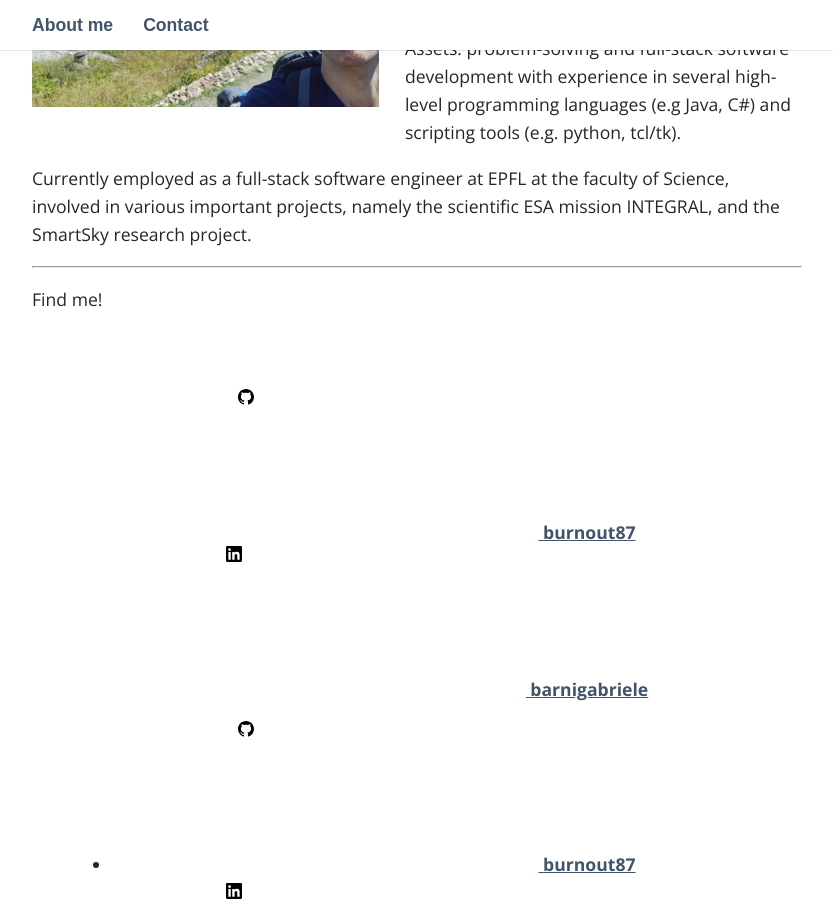
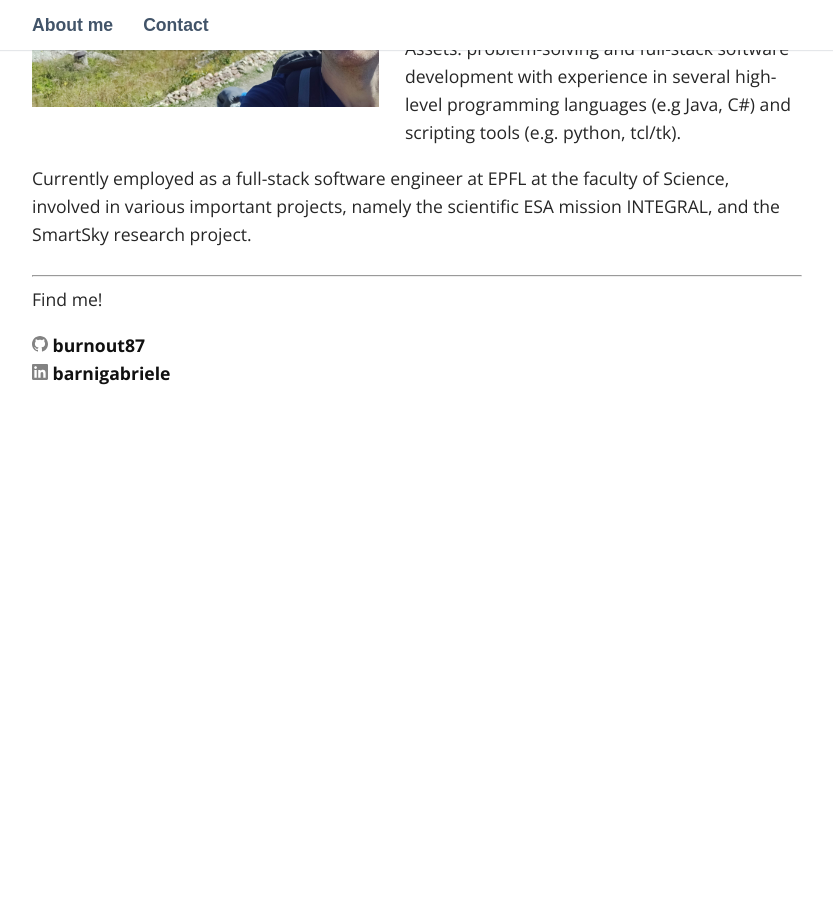
Before and after one commit to burnout87/burnout87.github.io, a Jekyll site: the page built from _pages/01_about.md, in a window 1280 px wide and 900 px high, scrolled down 539 px. Shown: the whole window, without its empty margins (223-1056 px from the left). Built offline with Jekyll 4.4.1, drawn with Linux system fonts in a browser that asks for light colours; some web fonts are replaced; after the commit the page ends 944 px from its top, so only the background shows below that; some of the changed text lies outside the part shown.

Commit message:
footer formatting

```diff
--- a/_includes/footer.html
+++ b/_includes/footer.html
@@ -1,18 +1,9 @@
 <footer>
-	<div class="wrapper">
-		<ul class="social-media-list">
-			<a href="https://github.com/{{ site.github_username| cgi_escape | escape }}"><svg class="svg-icon"><use xlink:href="{{ '/assets/minima-social-icons.svg#github' | relative_url }}"></use></svg> <span class="username">{{ site.github_username| escape }}</span></a>
+	<hr>
+	Find me!
+	<ul class="social-media-list">
+		{%- if site.github_username -%}<li><a target="_blank" href="https://github.com/{{ site.github_username| cgi_escape | escape }}"><svg class="svg-icon"><use xlink:href="{{ '/assets/minima-social-icons.svg#github' | relative_url }}"></use></svg> <span class="username">{{ site.github_username| escape }}</span></a></li>{%- endif -%}
 
-			<a href="https://www.linkedin.com/in/{{ site.linkedin_username| cgi_escape | escape }}"><svg class="svg-icon"><use xlink:href="{{ '/assets/minima-social-icons.svg#linkedin' | relative_url }}"></use></svg> <span class="username">{{ site.linkedin_username| escape }}</span></a>
-
-		</ul>
-	</div>
-
-<ul class="social-media-list">
-	{%- if site.github_username -%}<li><a href="https://github.com/{{ site.github_username| cgi_escape | escape }}"><svg class="svg-icon"><use xlink:href="{{ '/assets/minima-social-icons.svg#github' | relative_url }}"></use></svg> <span class="username">{{ site.github_username| escape }}</span></a></li>{%- endif -%}
-	{%- if site.linkedin_username -%}<li><a href="https://www.linkedin.com/in/{{ site.linkedin_username| cgi_escape | escape }}"><svg class="svg-icon"><use xlink:href="{{ '/assets/minima-social-icons.svg#linkedin' | relative_url }}"></use></svg> <span class="username">{{ site.linkedin_username| escape }}</span></a></li>{%- endif -%}
-
-</ul>
-
-	<p>By <a href="https://burnout87.github.io/">Gabriele</p>
+		{%- if site.linkedin_username -%}<li><a target="_blank" href="https://www.linkedin.com/in/{{ site.linkedin_username| cgi_escape | escape }}"><svg class="svg-icon"><use xlink:href="{{ '/assets/minima-social-icons.svg#linkedin' | relative_url }}"></use></svg> <span class="username">{{ site.linkedin_username| escape }}</span></a></li>{%- endif -%}
+	</ul>
 </footer>
--- a/_pages/01_about.md
+++ b/_pages/01_about.md
@@ -11,9 +11,3 @@ A passionate Software Engineer, with a rich skillset and a solid computer scienc
 Assets: problem-solving and full-stack software development with experience in several high-level programming languages (e.g Java, C#) and scripting tools (e.g. python, tcl/tk).
 
 Currently employed as a full-stack software engineer at EPFL at the faculty of Science, involved in various important projects, namely the scientific ESA mission INTEGRAL, and the SmartSky research project.
-
------
-
-Find me!
-
-{{ site.linkedin_badge }}
--- a/_sass/_assets.scss
+++ b/_sass/_assets.scss
@@ -10,19 +10,39 @@
 
 .footer {
     background-color: #f0f0f0;
-    padding: 20px;
 }
 
 .social-media-list {
-    li + li {
-      padding-top: 5px;
-    }
+    list-style: none;
+    margin-left: 0;
+    padding-left: 0;
+
+    a {
+        color: $brand-color;
+        text-decoration: none;
+
+        &:visited {
+            color: darken($brand-color, 15%);
         }
 
-  .social-media-list a:hover {
+        &:hover {
+            color: $text-color;
+            text-decoration: underline;
+        }
+
+        .social-media-list &:hover {
             text-decoration: none;
 
             .username {
                 text-decoration: underline;
             }
         }
+    }
+}
+
+.svg-icon {
+    width: 16px;
+    height: 16px;
+    display: inline-block;
+    fill: #{$grey-color};
+}
--- a/_sass/_base.scss
+++ b/_sass/_base.scss
@@ -8,6 +8,10 @@ $heading-font: 'Muli', sans-serif;
 $heading-font-color: #425469;
 $light: #E7EDF4;
 $header:  #1D1425;
+$spacing-unit: 30px !default;
+$grey-color: #828282 !default;
+$brand-color: #111 !default;
+$text-color: #111 !default;
 
 *,
 *::before,
--- a/_sass/_layout.scss
+++ b/_sass/_layout.scss
@@ -105,7 +105,3 @@ aside {
 		}
 	}
 }
-footer {
-	text-align: center;
-	padding: 40px;
-}
```
Also changed, not shown: _layouts/page.html (line endings or trailing spaces). Lines whose indentation alone changed are shown as unchanged.
